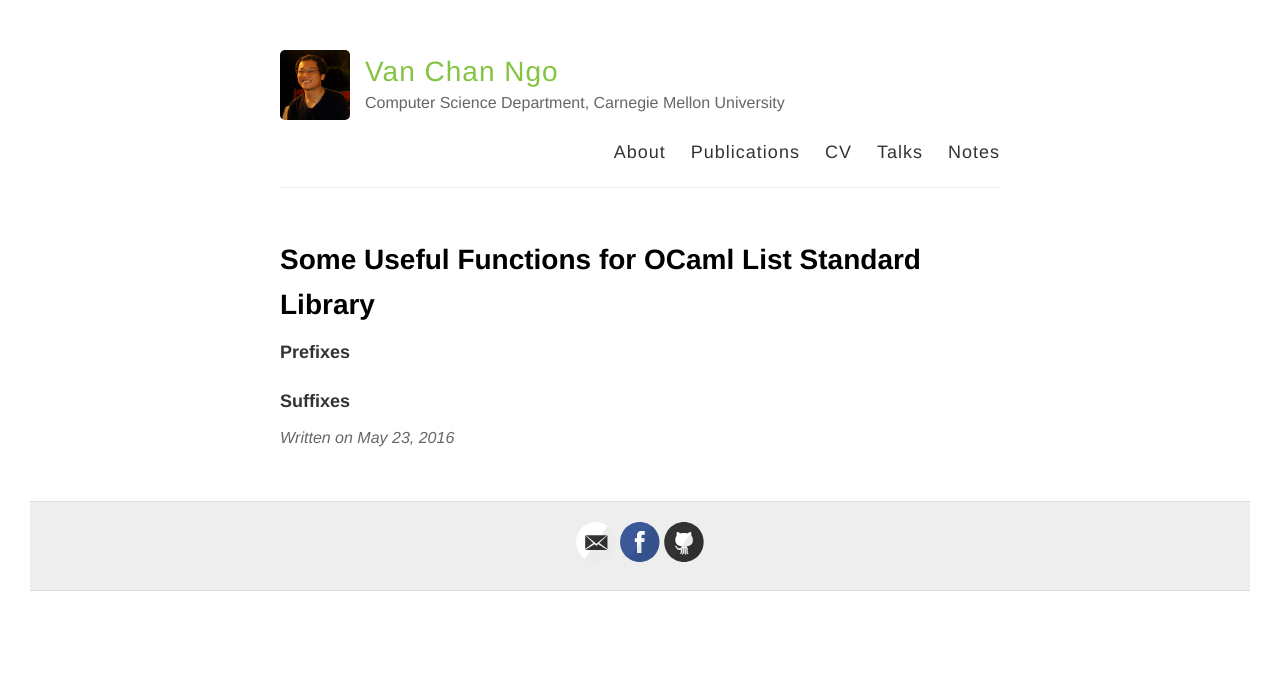
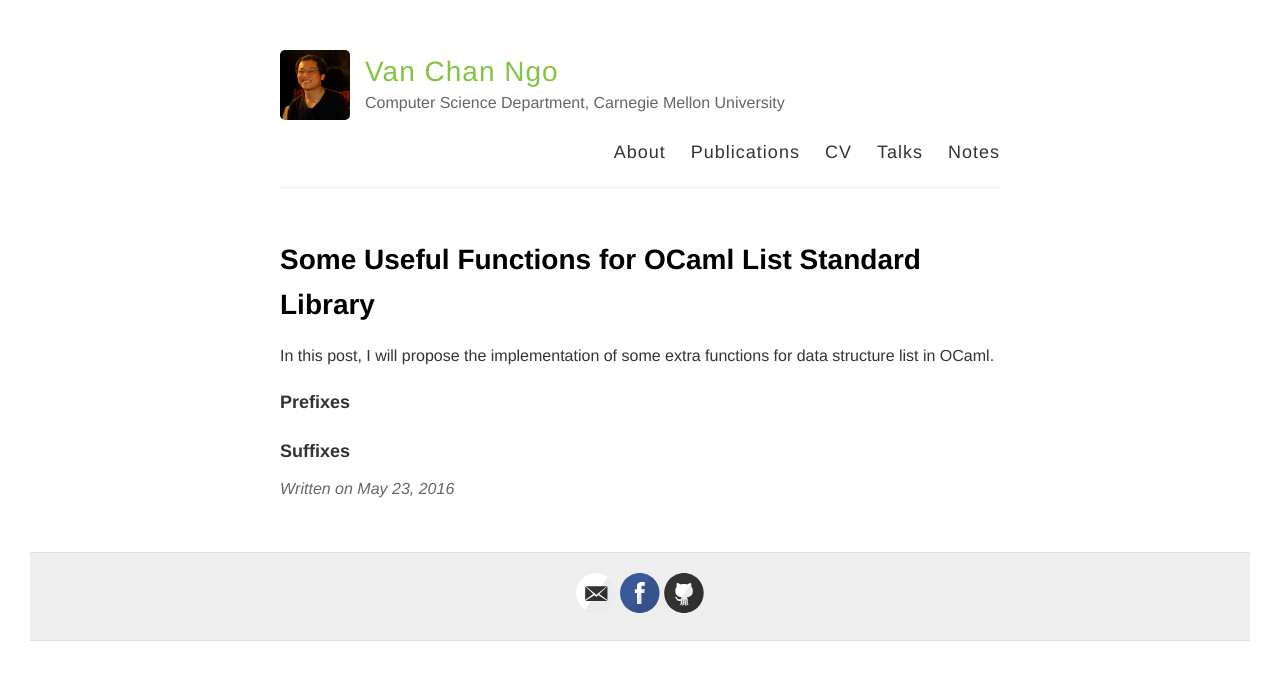
Before and after one commit to channgo2203/channgo2203.github.io, a Jekyll site: the page built from _posts/2016-05-23-extralist.md, in a window 1280 px wide. Shown: the top 680 px of the page. Built offline with Jekyll 4.4.1, drawn with Linux system fonts in a browser that asks for light colours; comment, search, counter and statistics services are not loaded.

Commit message:
Update 2016-05-23-extralist.md

```diff
--- a/_posts/2016-05-23-extralist.md
+++ b/_posts/2016-05-23-extralist.md
@@ -3,6 +3,9 @@ layout: post
 title: Some Useful Functions for OCaml List Standard Library
 published: true
 ---
+
+In this post, I will propose the implementation of some extra functions for data structure list in OCaml.
+
 ### Prefixes
 
 ### Suffixes
```
